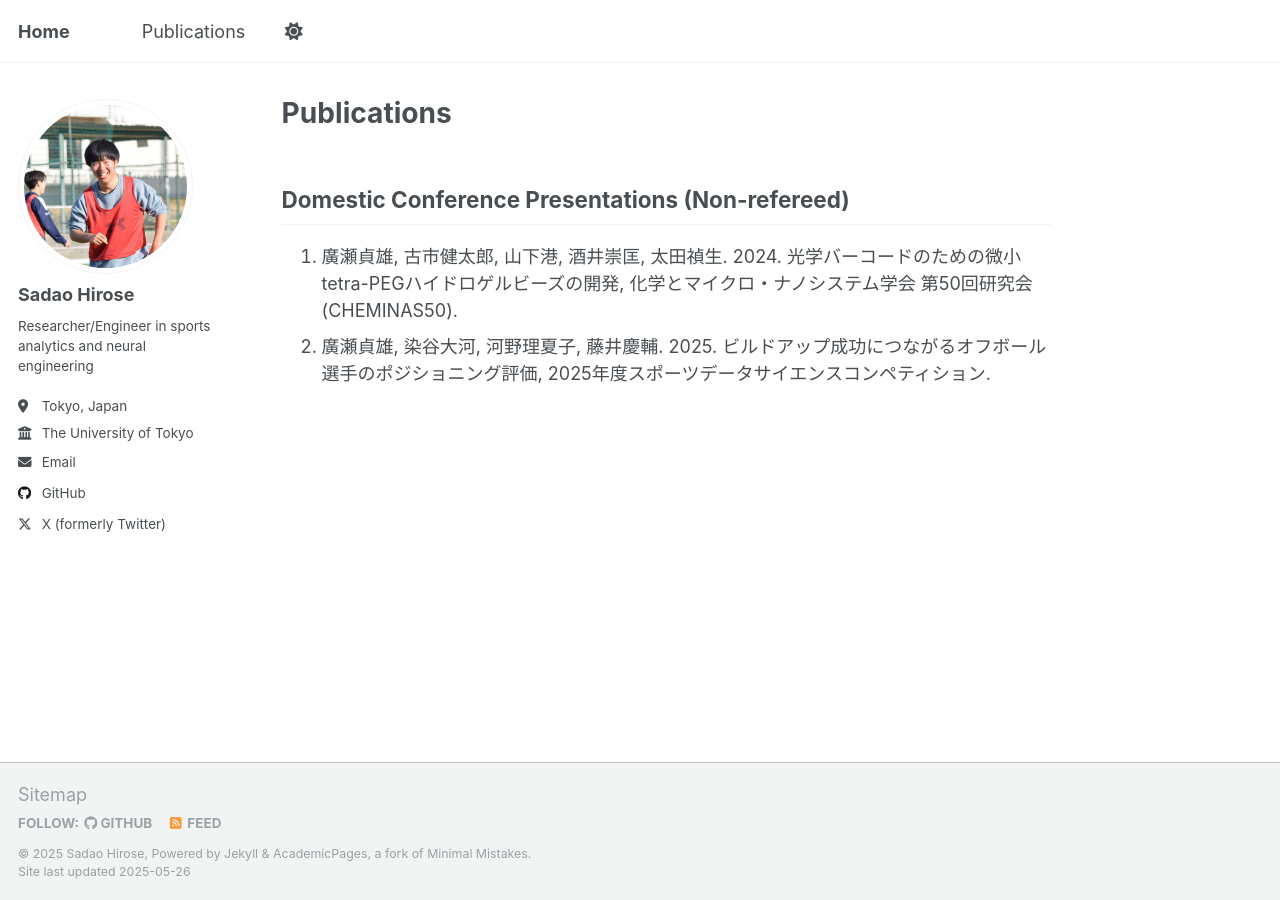
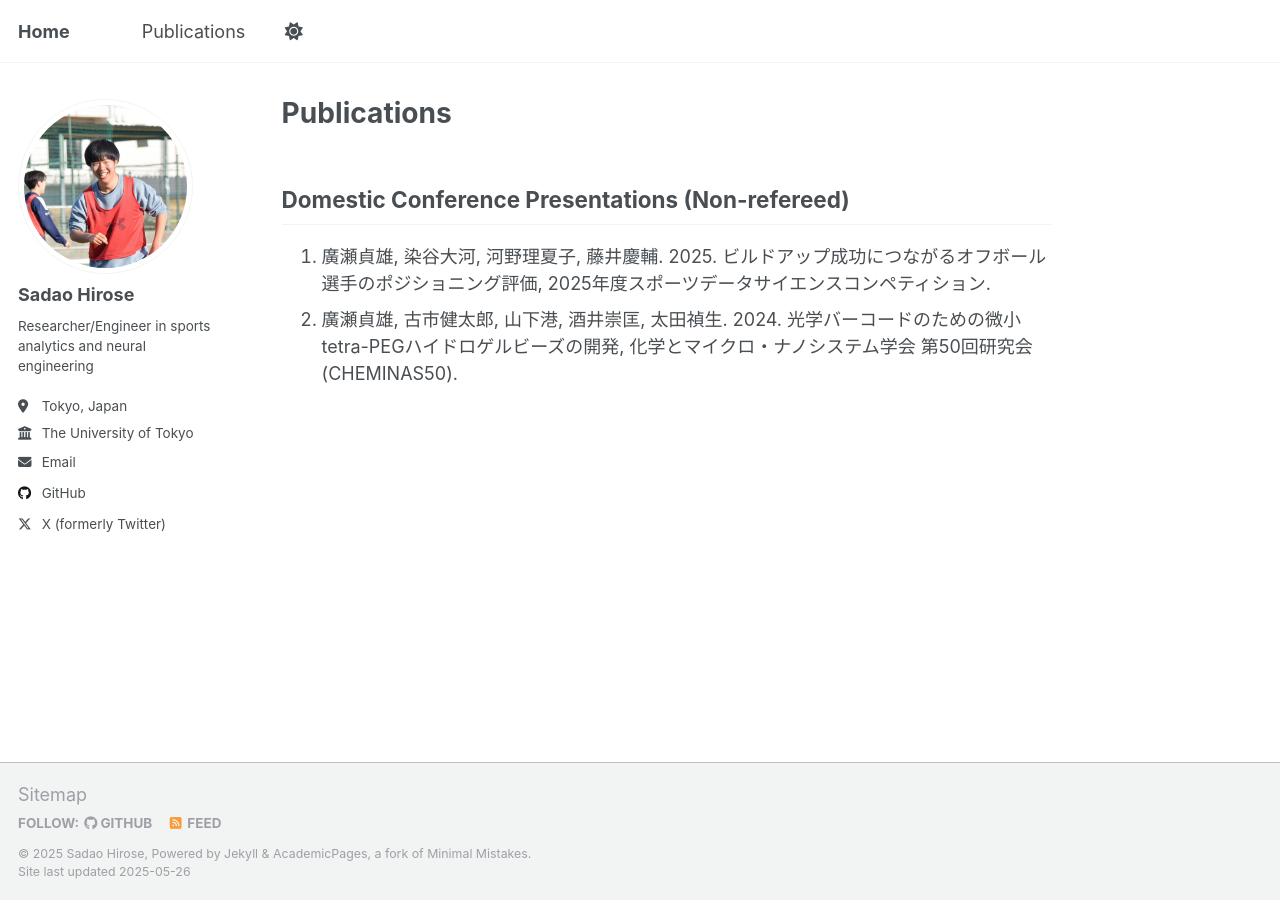
Before and after one commit to HiroseSadao/HiroseSadao.github.io, a Jekyll site: the page built from _pages/publications.md, in a window 1280 px wide. Built offline with Jekyll 4.4.1, drawn with Linux system fonts in a browser that asks for light colours.

```diff
--- a/_pages/publications.md
+++ b/_pages/publications.md
@@ -7,5 +7,5 @@ layout: single
 
 Domestic Conference Presentations (Non-refereed)
 -----
+1. 廣瀬貞雄, 染谷大河, 河野理夏子, 藤井慶輔. 2025. ビルドアップ成功につながるオフボール選手のポジショニング評価, 2025年度スポーツデータサイエンスコンペティション.
 1. 廣瀬貞雄, 古市健太郎, 山下港, 酒井崇匡, 太田禎生. 2024. 光学バーコードのための微小tetra-PEGハイドロゲルビーズの開発, 化学とマイクロ・ナノシステム学会 第50回研究会 (CHEMINAS50).
-1. 廣瀬貞雄, 染谷大河, 河野理夏子, 藤井慶輔. 2025. ビルドアップ成功につながるオフボール選手のポジショニング評価, 2025年度スポーツデータサイエンスコンペティション.
```
